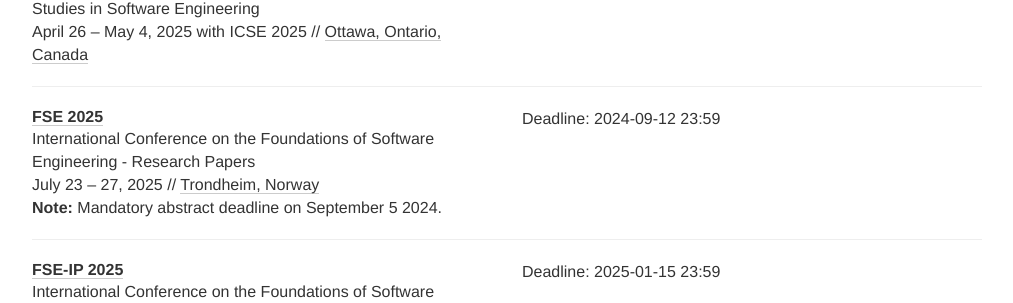
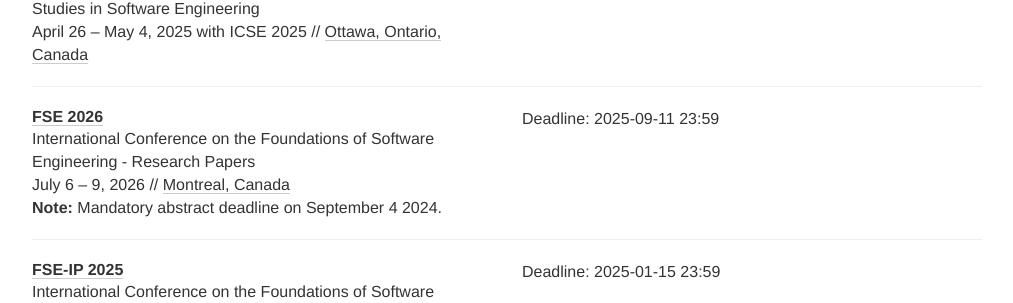
Before and after one commit to se-deadlines/se-deadlines.github.io, a Jekyll site: the page built from index.html, in a window 1280 px wide and 900 px high, scrolled down 6554 px. Shown: the part 152-455 px from the top of the window, without its empty margins (133-1146 px from the left). Built offline with Jekyll 4.4.1, drawn with Linux system fonts in a browser that asks for light colours; nearby versions of some CDN libraries; some of the changed text lies outside the part shown.

Commit message:
Minor updates conferences + workshops

```diff
--- a/_data/conferences.yml
+++ b/_data/conferences.yml
@@ -439,13 +439,13 @@
 # ESEC/FSE
 - name: FSE
   description: International Conference on the Foundations of Software Engineering - Research Papers
-  year: 2025
-  link: https://conf.researchr.org/track/fse-2025/fse-2025-research-papers
+  year: 2026
+  link: https://conf.researchr.org/track/fse-2026/fse-2026-research-papers
   deadline:
-  - "2024-09-12 23:59"
-  date: July 23 - 27, 2025
-  place: Trondheim, Norway
-  note: Mandatory abstract deadline on September 5 2024.
+  - "2025-09-11 23:59"
+  date: July 6 - 9, 2026
+  place: Montreal, Canada
+  note: Mandatory abstract deadline on September 4 2024.
   tags: [CO,RPT]
 
 - name: FSE-IP
@@ -760,12 +760,12 @@
 #SCORED
 - name: SCORED
   description: Workshop on Software Supply Chain Offensive Research and Ecosystem Defenses
-  year: 2024
+  year: 2025
   link: https://scored.dev/
   deadline:
-  - "2024-07-05 23:59"
-  date: October 18, 2024 with ACM CCS 2024
-  place: Salt Lake City, Utah, United States
+  - "2025-07-07 23:59"
+  date: October 17, 2025 with ACM CCS 2025
+  place: Taipei, Taiwan
   tags: [WO, RPT, IPT]
 
 # ICSMEs
```
